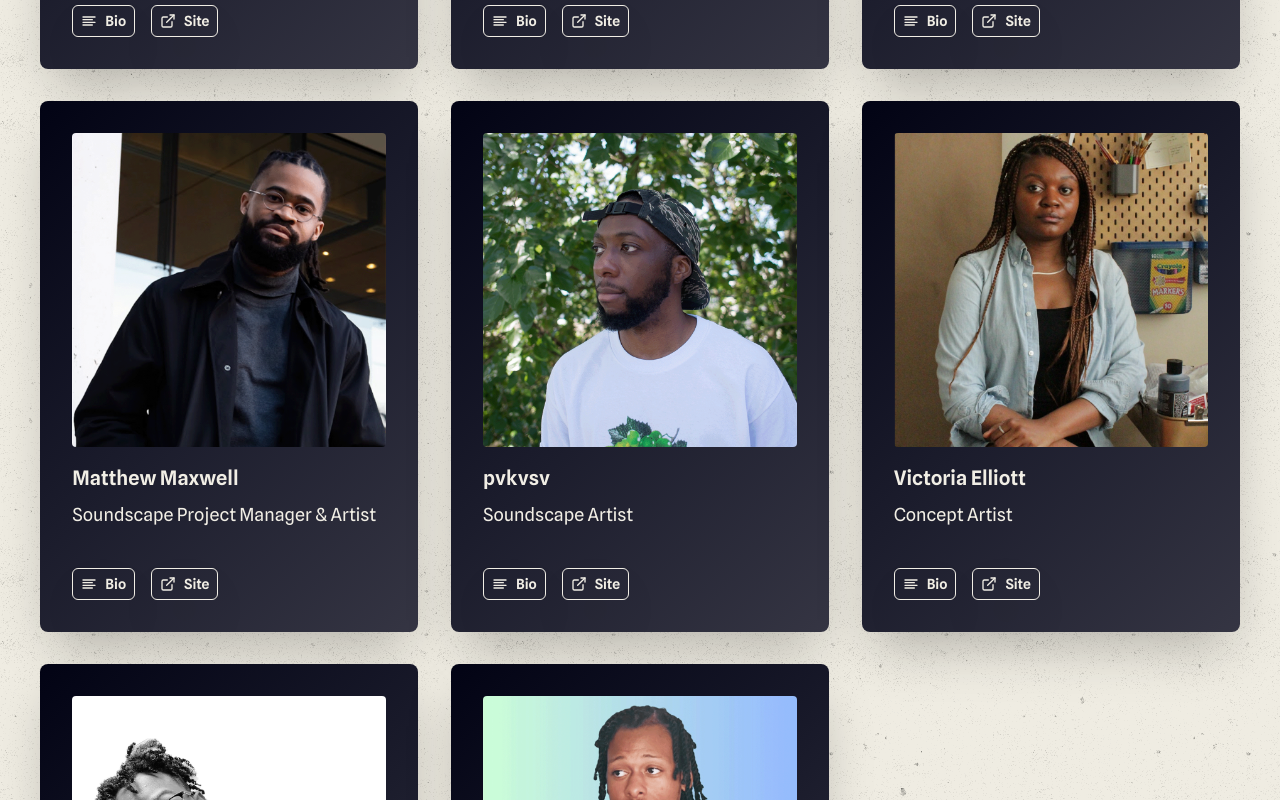
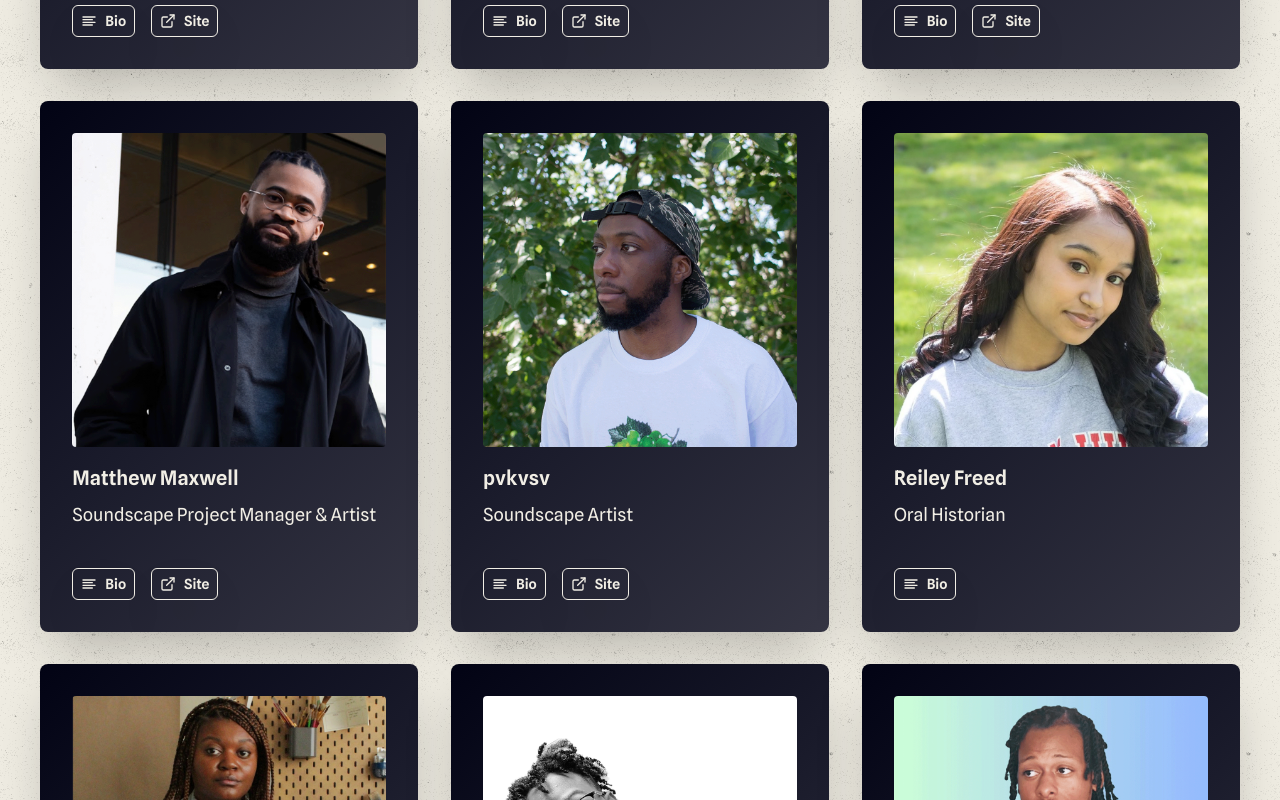
Before and after one commit to lookingglasspgh/lg-site-v1, a Next.js app: page /contributors in a window 1280 px wide. Shown: the part 1860-2660 px from the top of the page. Built offline with nearby package versions, Linux system fonts and the light colour scheme.

Commit message:
feat: added reiley profile

```diff
--- a/src/content/contributors.js
+++ b/src/content/contributors.js
@@ -229,6 +229,23 @@ const contributors = {
       ),
     },
     {
+      name: 'Reiley Freed',
+      role: 'Oral Historian',
+      headshotPath: '/collaborators/reiley.webp',
+      // website: '',
+      bio: (
+        <span>
+          Reiley M. Freed is a public historian specializing in 19th – 20th century Black American
+          history from Cleveland, Ohio. She is presently a Master’s student at Duquesne University,
+          pursuing a career in archiving and curating the lived experiences of Black Americans. She
+          earned her B.A. in History from Seton Hill University, where she curated the first Black
+          history collection in the university’s archives. Her research explores Black experiences
+          in higher education, the Chitlin’ Circuit, and Black domestic culture, with her work
+          featured on the Rock & Roll Hall of Fame’s educational website.
+        </span>
+      ),
+    },
+    {
       name: 'Victoria Elliott',
       role: 'Concept Artist',
       headshotPath: '/collaborators/victoria.webp',
```
Also changed, not shown: public/collaborators/reiley.webp (added).
